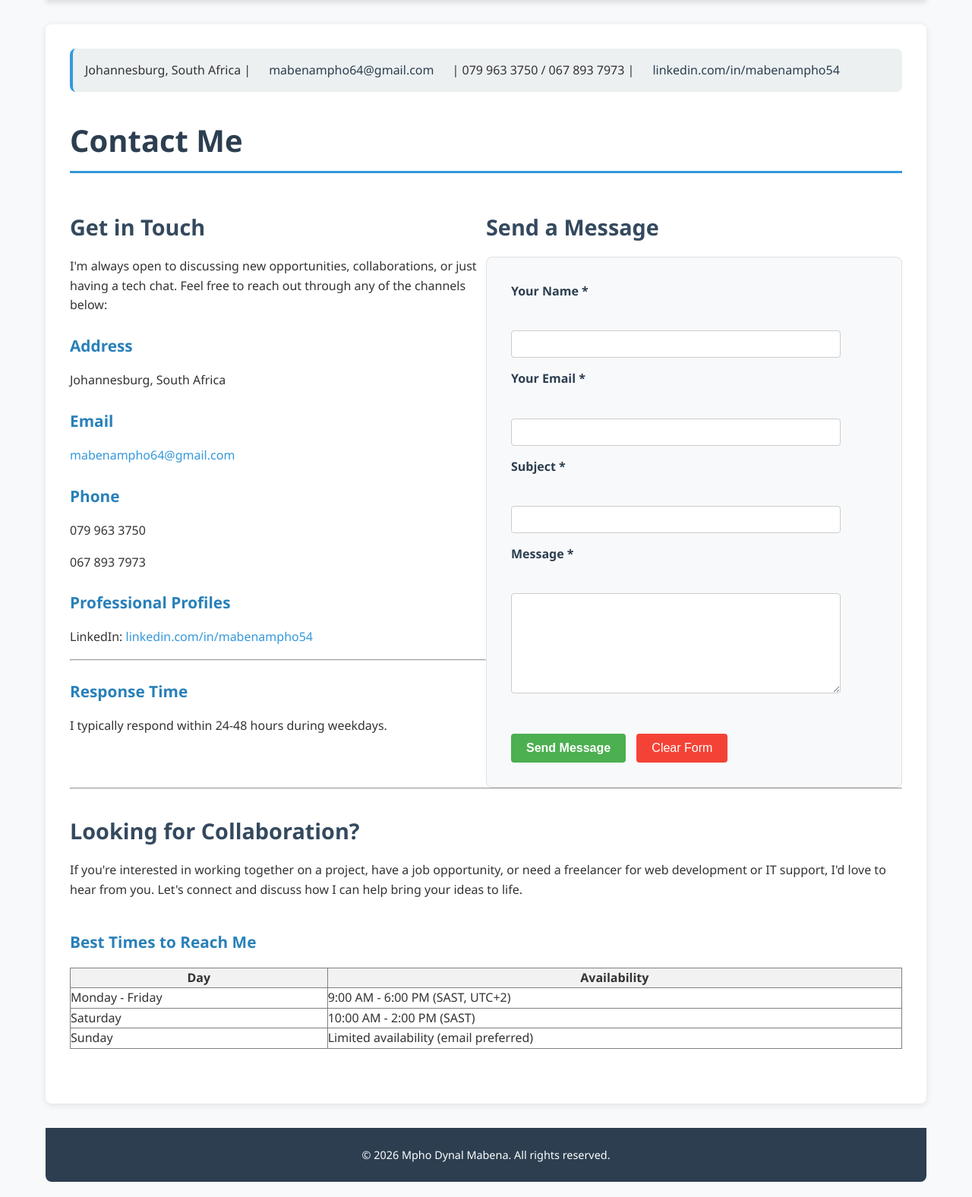
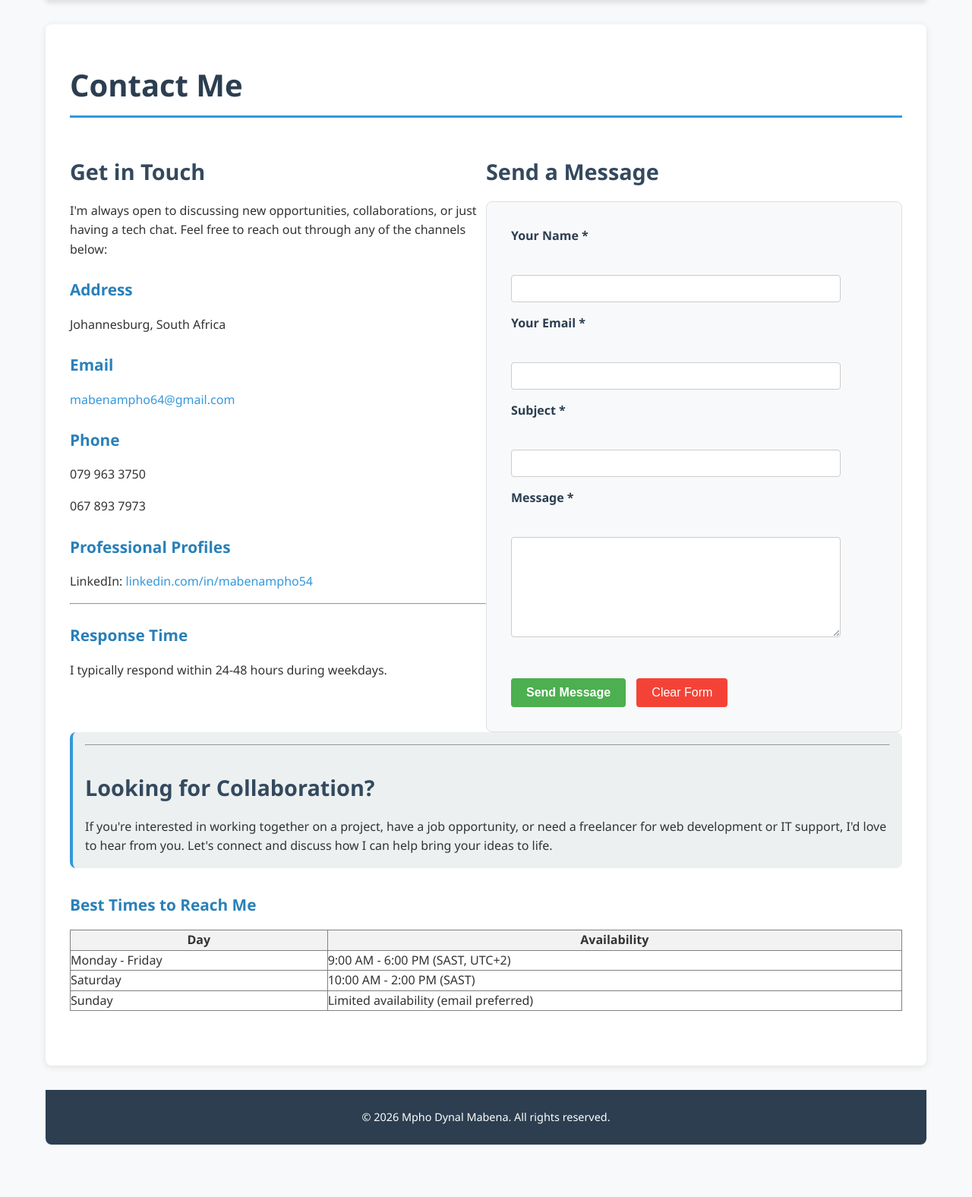
Before and after one commit to 0678937973/My_Site, a Flask app: page /contact in a window 1280 px wide. Shown: the part 110-1686 px from the top of the page at 76% size. After the commit the page ends 1617 px from the top, so only its background shows below. Run offline with Flask 3, Linux system fonts and the light colour scheme.

Commit message:
Remove contact strip from all pages

```diff
--- a/templates/contact.html
+++ b/templates/contact.html
@@ -30,14 +30,7 @@
         {% endwith %}
 
         <!-- Contact strip - ICONS REMOVED -->
-        <section>
-            <p>
-                Johannesburg, South Africa |
-                <a href="mailto:mabenampho64@gmail.com">mabenampho64@gmail.com</a> |
-                079 963 3750 / 067 893 7973 |
-                <a href="https://www.linkedin.com/in/mabenampho54" target="_blank">linkedin.com/in/mabenampho54</a>
-            </p>
-        </section>
+
 
         <!-- Page Title -->
         <h1>Contact Me</h1>
```
Also changed, not shown: templates/about.html (+1 -8 lines), templates/index.html (+1 -8 lines).
